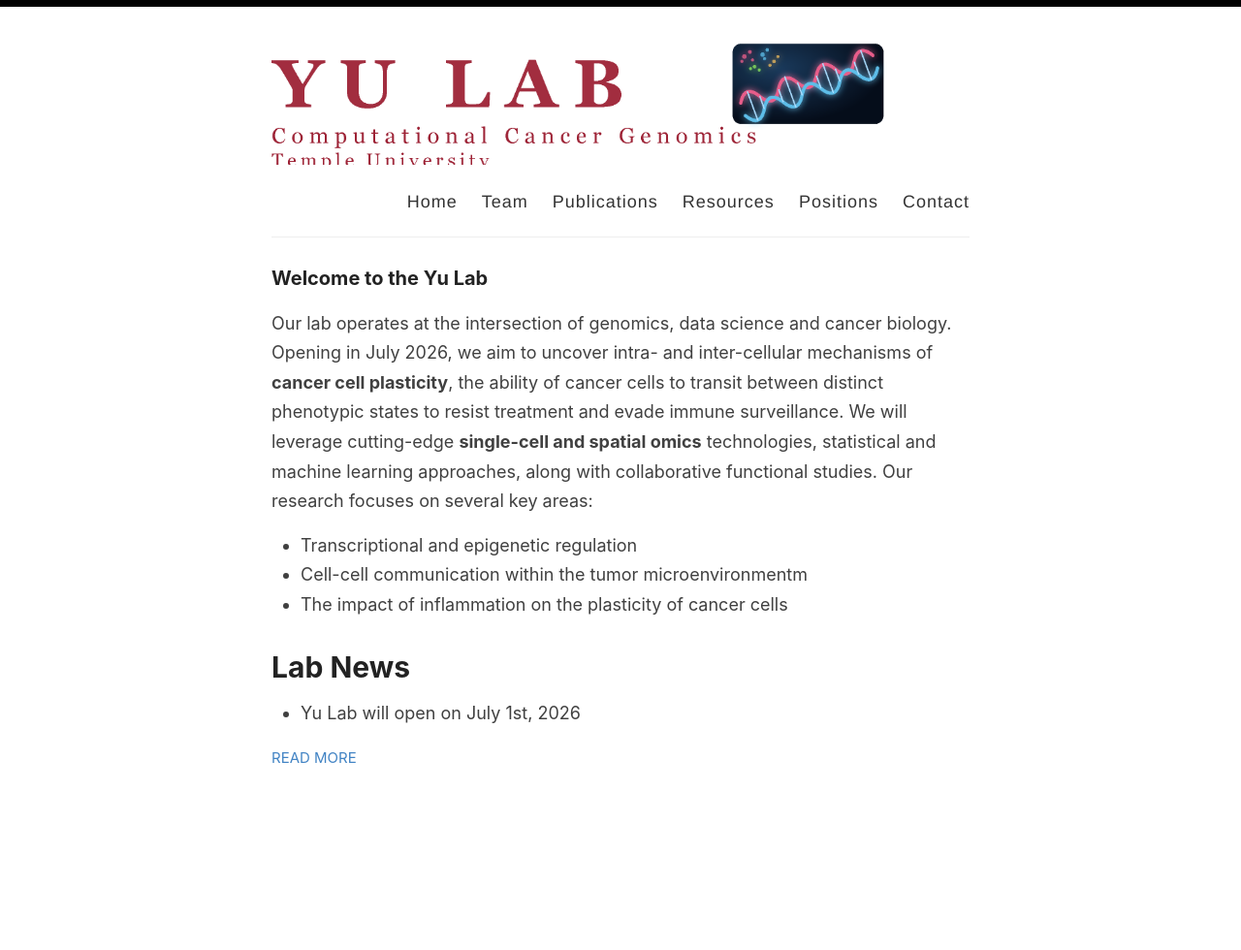
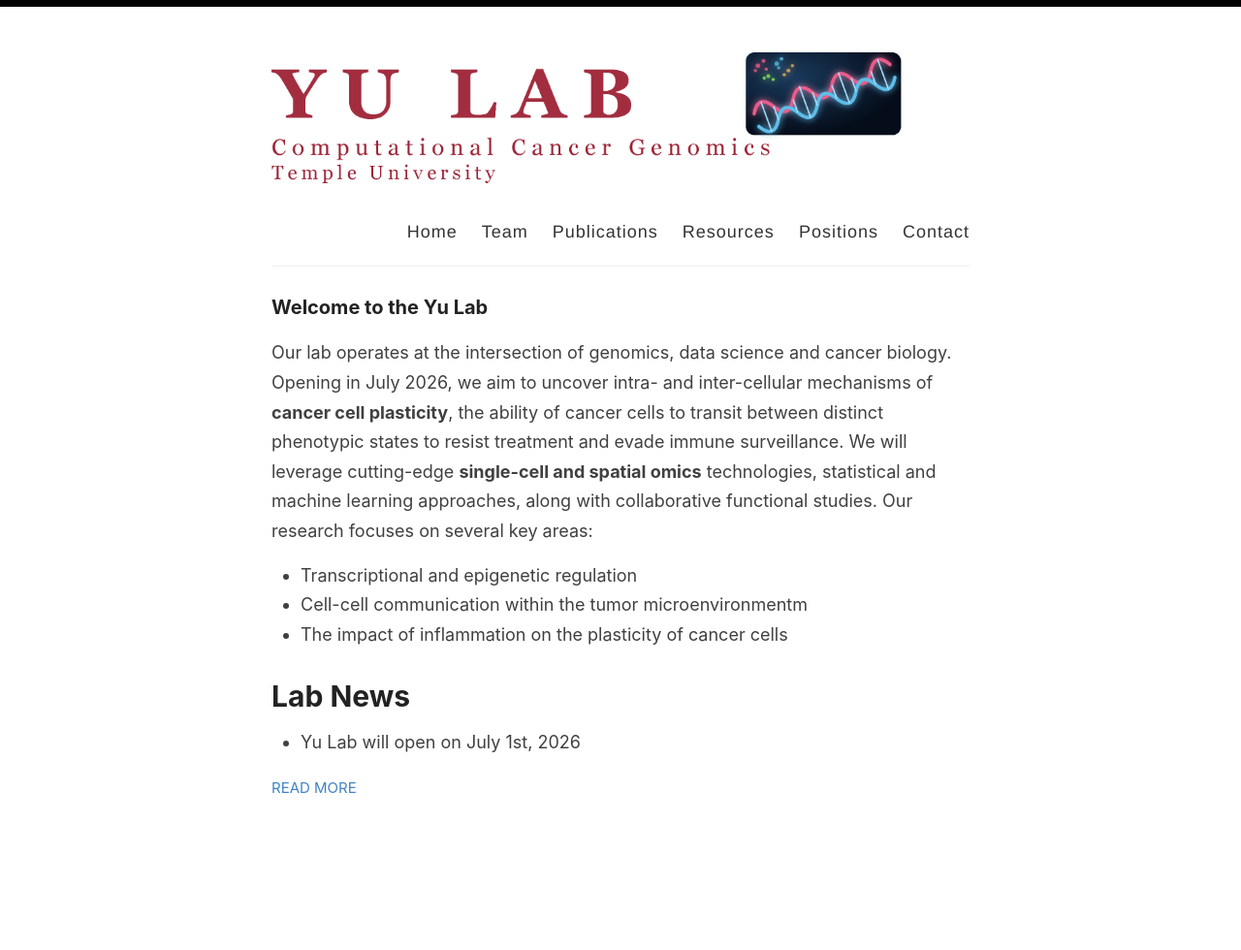
Before and after one commit to wbaopaul/wbaopaul.github.io, a Jekyll site: the page built from index.html, in a window 1280 px wide. Shown: the whole page at 97% size. Built offline with Jekyll 4.4.1, drawn with Linux system fonts in a browser that asks for light colours; the list of posts is cut into pages by our own code; before the commit the page ends 949 px from its top, so only the background shows below that.

Commit message:
adjust logo

```diff
--- a/assets/style.scss
+++ b/assets/style.scss
@@ -1146,18 +1146,14 @@ Modules - reusable parts of our design
 @import "darcula";
 @import "svg-icons";
 
-
 .site-avatar {
-  float: left;
-  margin-right: 15px;
-  width: 700px;
-  height: 150px;
-  overflow: visible;
+  width: 100%;
+  float: none;
+  margin: 0;
 }
 
 .site-avatar img {
-  width: 700px;
-  height: 150px;
-  border-radius: 0%;
-  object-fit: cover;
+  width: 100%;
+  height: auto;
+  border-radius: 0;
 }
```
Also changed, not shown: images/logo.png.
